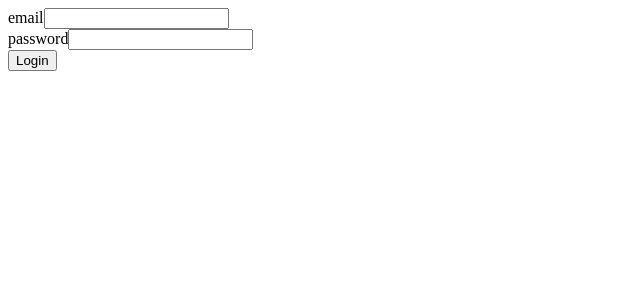
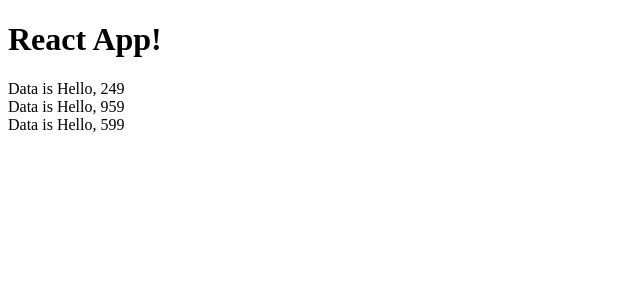
Before and after one commit to machamp0714/rails7-template, a React (Create React App) app in the folder app/javascript/: page / in a window 1280 px wide. Shown: the top 300 px of the page, without its empty margins (0-640 px from the left). Built offline with nearby package versions, Linux system fonts and the light colour scheme; the HTML template or start-up script is replaced by a standard one.

Commit message:
try: suspense

```diff
--- a/app/javascript/src/pages/home/index.tsx
+++ b/app/javascript/src/pages/home/index.tsx
@@ -1,7 +1,91 @@
-import React from 'react';
+import React, { Suspense, useState } from 'react';
 
-import { LoginForm } from '../../components/LoginForm';
+type LoadableState<T> =
+  | {
+      status: 'pending';
+      promise: Promise<T>;
+    }
+  | {
+      status: 'fulfilled';
+      data: T;
+    }
+  | {
+      status: 'rejected';
+      error: unknown;
+    };
+
+export class Loadable<T> {
+  #state: LoadableState<T>;
+  constructor(promise: Promise<T>) {
+    this.#state = {
+      status: 'pending',
+      promise: promise.then(
+        (data) => {
+          this.#state = {
+            status: 'fulfilled',
+            data,
+          };
+          return data;
+        },
+        (error: unknown) => {
+          this.#state = {
+            status: 'rejected',
+            error,
+          };
+          throw error;
+        }
+      ),
+    };
+  }
+  getOrThrow(): T {
+    switch (this.#state.status) {
+      case 'pending':
+        throw this.#state.promise;
+      case 'fulfilled':
+        return this.#state.data;
+      case 'rejected':
+        throw this.#state.error;
+    }
+  }
+}
+
+const DataLoader: React.FC<{
+  data: Loadable<string>;
+}> = ({ data }) => {
+  const value = data.getOrThrow();
+  return (
+    <div>
+      <div>Data is {value}</div>
+    </div>
+  );
+};
+
+const sleep = (ms: number) => {
+  return new Promise((resolve) => setTimeout(resolve, ms));
+};
+
+const fetchData1 = async (): Promise<string> => {
+  await sleep(Math.floor(Math.random() * 1000));
+  return `Hello, ${(Math.random() * 1000).toFixed(0)}`;
+};
 
 export const Home: React.FC = () => {
-  return <LoginForm />;
+  const [data1] = useState(() => new Loadable(fetchData1()));
+  const [data2] = useState(() => new Loadable(fetchData1()));
+  const [data3] = useState(() => new Loadable(fetchData1()));
+
+  return (
+    <div className="text-center">
+      <h1 className="text-2xl">React App!</h1>
+      <Suspense fallback={<p>Loading...</p>}>
+        <DataLoader data={data1} />
+      </Suspense>
+      <Suspense fallback={<p>Loading...</p>}>
+        <DataLoader data={data2} />
+      </Suspense>
+      <Suspense fallback={<p>Loading...</p>}>
+        <DataLoader data={data3} />
+      </Suspense>
+    </div>
+  );
 };
```
Also changed, not shown: 1 other file (tests, documents, lock files or other folders).
